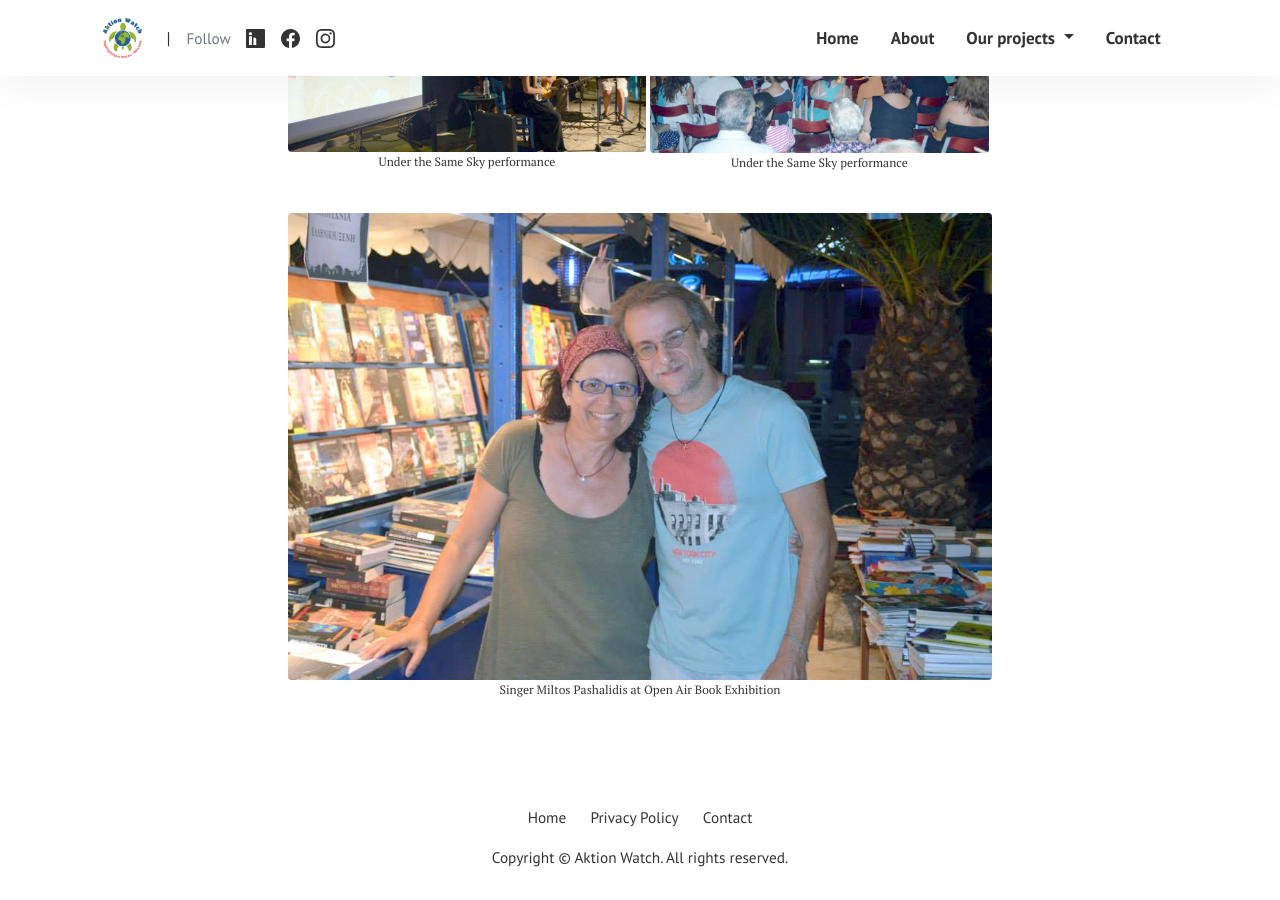
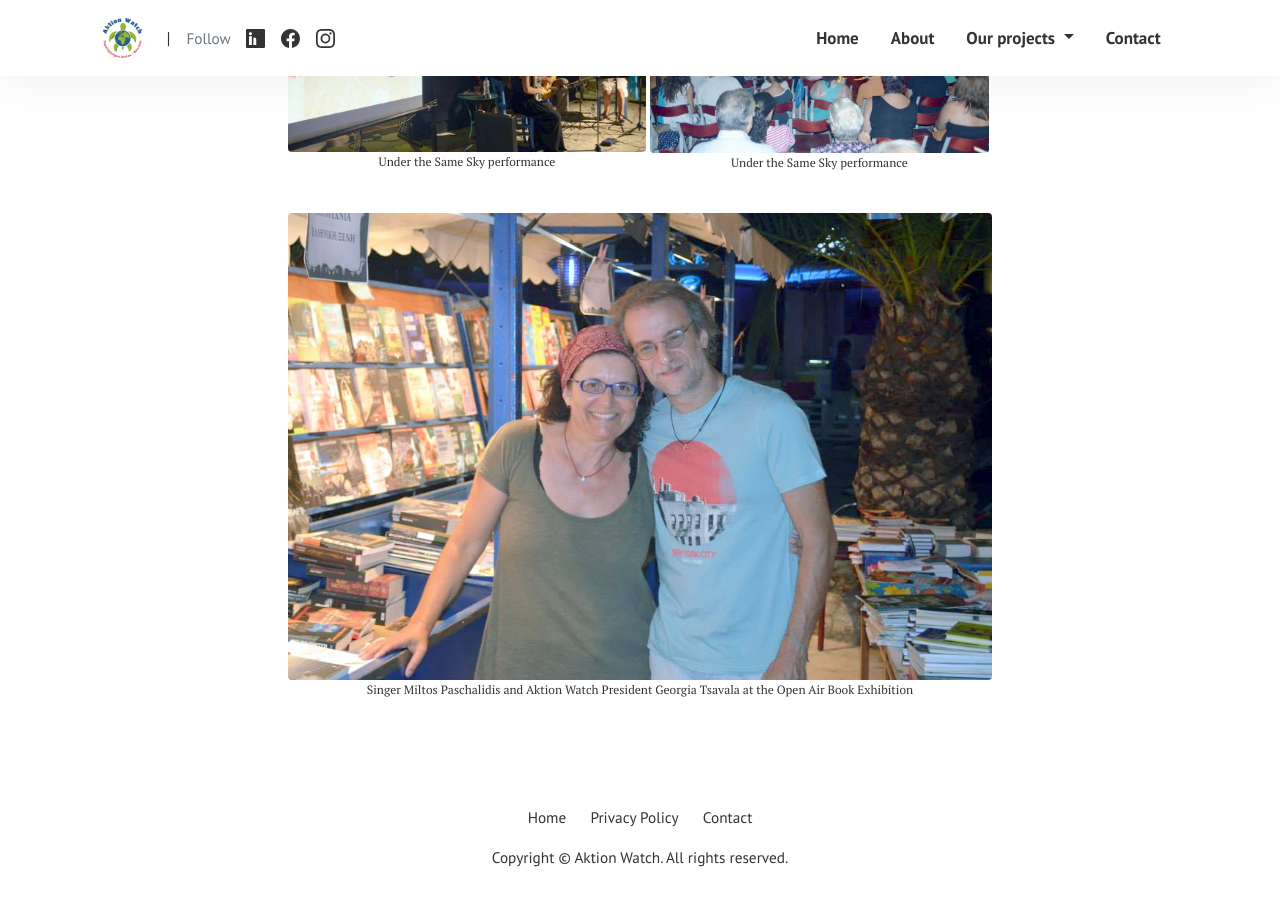
Before and after one commit to aktionwatch/aktionwatch.github.io, a Jekyll site: the page built from pages/openair.md, in a window 1280 px wide and 900 px high, scrolled down 1551 px. Built offline with Jekyll 4.4.1, drawn with Linux system fonts in a browser that asks for light colours.

Commit message:
rewerite

```diff
--- a/pages/openair.md
+++ b/pages/openair.md
@@ -35,6 +35,6 @@ The success of the Open Air Book Exhibition in Vonitsa during the summers of 201
 <div style="text-align: center;">
         <img src="{{ site.baseurl }}/assets/images/openair3.png" alt="Open Air Book Exhibition" style="width: 100%;" />
     <p style="font-size: 12px;">
-      Singer Miltos Pashalidis at Open Air Book Exhibition
+      Singer Miltos Paschalidis and Aktion Watch President Georgia Tsavala at the Open Air Book Exhibition
     </p>
 </div>
```
Also changed, not shown: 2 other files.
